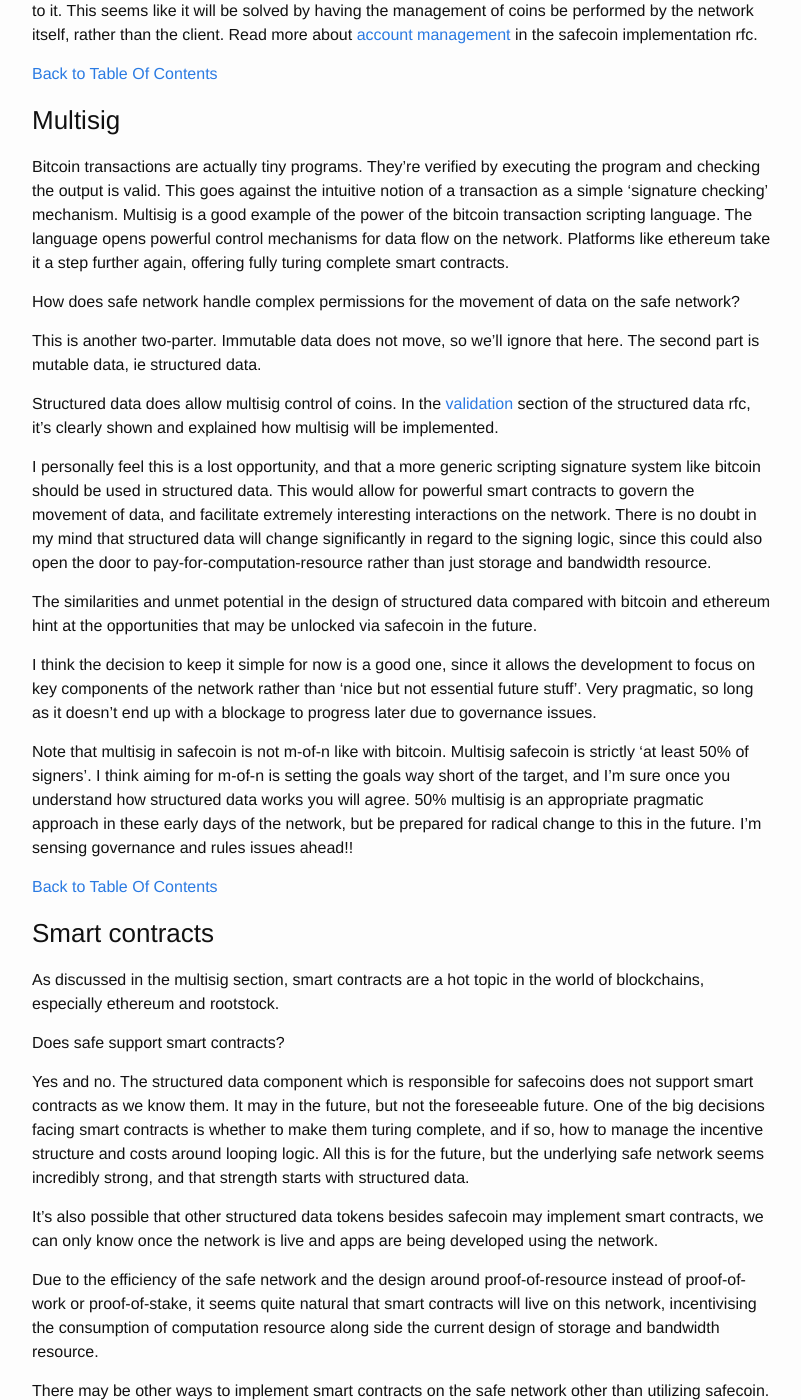
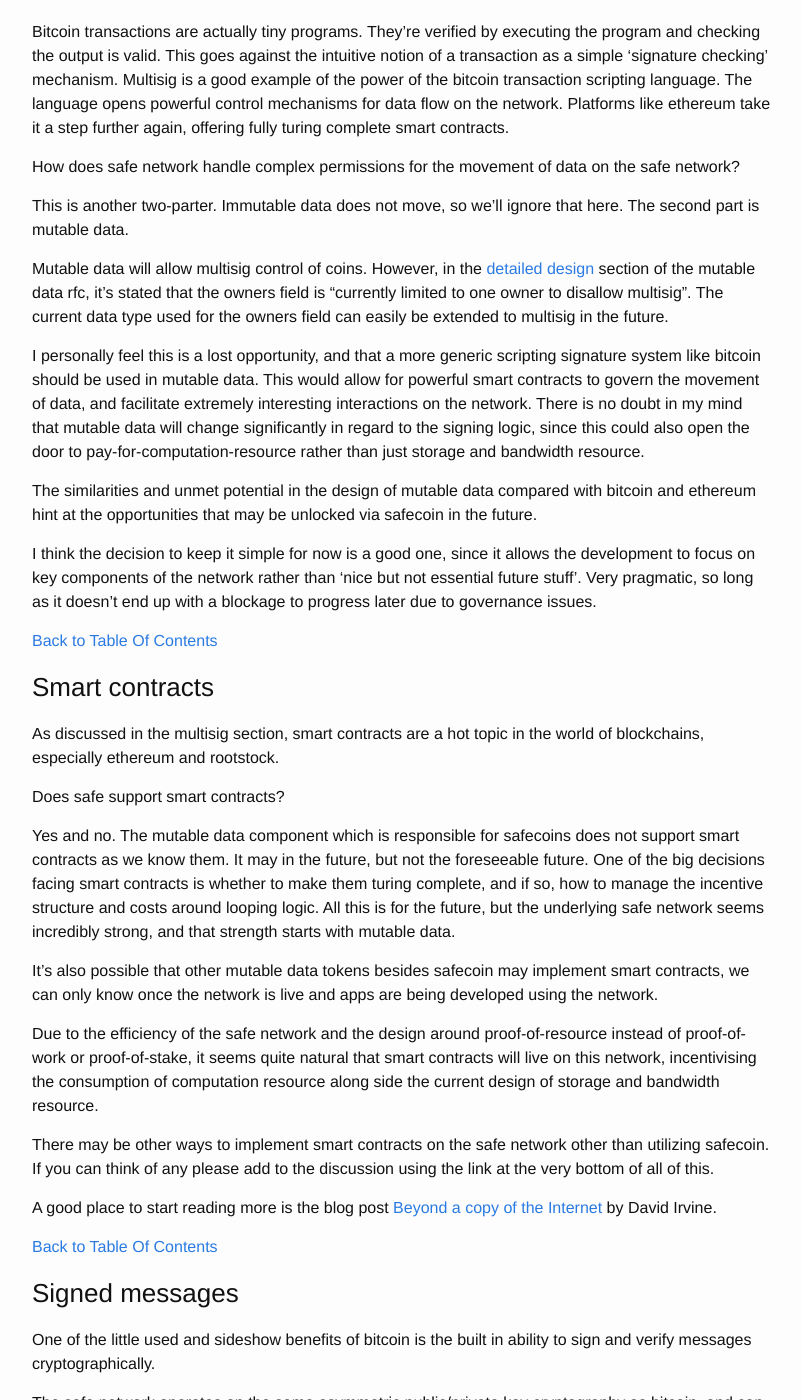
Before and after one commit to safe-network-explained/safe-network-explained.github.io, a Jekyll site: the page built from _posts/2016-05-05-safe-for-bitcoiners.markdown, in a window 1280 px wide and 1400 px high, scrolled down 26490 px. Shown: the whole window, without its empty margins (238-1039 px from the left). Built offline with Jekyll 4.4.1, drawn with Linux system fonts in a browser that asks for light colours; some of the changed text lies outside the part shown.

Commit message:
Update structured data to mutable data

```diff
--- a/_posts/2016-05-05-safe-for-bitcoiners.markdown
+++ b/_posts/2016-05-05-safe-for-bitcoiners.markdown
@@ -127,7 +127,7 @@
 
 This fundamentally different way of representing tokens is how safecoins can be transferred so quickly and with such high confidence. The transfer mechanism of safecoin is quite different to that of bitcoin.
 
-A safecoin is a special package of data (called structured data) which contains details of the current owner and the previous owner. To transfer ownership of that coin, the current owner must verify their ownership (similar to a signature in a bitcoin transaction). If they own the coin, they are allowed to change the data for the coin's current owner to be the new owner. The 'current owner' of a safecoin is like the utxo of a bitcoin transaction. The 'previous owner' is like the input that generated the utxo. Safecoins ownership can be traced back to only the current and previous owners, whereas bitcoins ownership can be traced back to the initial generation, which may include hundreds or thousands of owners.
+A safecoin is a special package of data (called mutable data) which contains details of the current owner (among other things). To transfer ownership of that coin, the current owner must verify their ownership (similar to a signature in a bitcoin transaction). If they own the coin, they are allowed to change the data for the coin's current owner to the new owner. The 'current owner' of a safecoin is like the utxo of a bitcoin transaction. Safecoins ownership can be traced only to the current owner, whereas bitcoins ownership can be traced back to the initial generation, which may include hundreds or thousands of owners.
 
 Transferring safecoin is a single atomic data event on the safe network. Once completed, it stays that way until the new owner decides to change it. There is no way it can be reversed, unlike bitcoin which can have changes to the mempool or even orphaned blocks.
 
@@ -168,7 +168,7 @@
 
 The safe network does not have a concept of zero confirmations (or confirmations at all) and transactions are final once committed to the network, which happens as soon as the close group nodes have reached consensus on the change (typically less than a second).
 
-To better understand how transactions are made on the safe network, a good place to start is the entire [unified structured data](https://github.com/maidsafe/rfcs/blob/1cd4ed22709fed673f5ce51c1d861d879abd7aec/text/0000-Unified-structured-data/0000-Unified-structured-data.md) rfc.
+To better understand how transactions are made on the safe network, a good place to start is the entire [mutable data](https://github.com/maidsafe/rfcs/blob/c63ff6636d0dc21d6939856cf3a32445c3855b8c/text/0047-mutable-data/0047-mutable-data.md) rfc.
 
 [Back to Table Of Contents](#zero-confirmations_toc)
 
@@ -230,7 +230,7 @@
 
 One of the interesting features of safe is called 'recycling' coins. Performing certain actions on the network requires the expenditure of coin to the network itself, like how a bitcoin transaction requires leaving some 'unspent' coins which go to the miners in the form of a fee.
 
-Recycling safecoin means as long as people are actively using the network there will always be some supply of coins for vaults to claim via proof of resource. Recycling is actually a convenience term for a cumbersome technical phrase: creating a delete request on a safecoin structured data. If you want to know more about how recycling works, these are good terms to research.
+Recycling safecoin means as long as people are actively using the network there will always be some supply of coins for vaults to claim via proof of resource. Recycling is actually a convenience term for a cumbersome technical phrase: creating a delete request on a safecoin mutable data. If you want to know more about how recycling works, these are good terms to research.
 
 Recycling is sometimes said to affect the economics of the safe network, because it allows the same coin to be 'minted' multiple times. Some people say this makes safecoin inflationary, but since there can never be more than 4.3B coins this isn't really true. It's like saying bitcoin is inflationary because the miners continue to receive coin from fees - in both bitcoin and the safe network the coins all come from the same limited resource pool, which makes both coins deflationary.
 
@@ -435,7 +435,7 @@
 
 The relationship and classification of safe relative to bitcoin depends on the perspective of each individual. Personally, in my heart I consider it a competitor first, with the possibility that it may replace bitcoin. But in my head I accept safe will more realistically be a 'complement' to bitcoin, operating side by side and filling a different-yet-similar purpose.
 
-Another consideration here is that safecoin is simply a 'specific type of structured data on the safe network'. Other generic types of structured data can (and will) be created on the safe network, which could be competing with or complementing safecoin. It may be that safecoin is not the dominant currency on the safe network, it all depends on adoption from users. One thing in safecoins favor is it will be the only currency that can be used to put data on the network, giving it a strong advantage over other structured-data-as-currency.
+Another consideration here is that safecoin is simply a 'specific type of mutable data on the safe network'. Other generic types of mutable data can (and will) be created on the safe network, which could be competing with or complementing safecoin. It may be that safecoin is not the dominant currency on the safe network, it all depends on adoption from users. One thing in safecoins favor is it will be the only currency that can be used to put data on the network, giving it a strong advantage over other mutable-data-as-currency.
 
 [Back to Table Of Contents](#altcoin_toc)
 
@@ -455,7 +455,7 @@
 
 Safecoin is peer to peer, there's no middle-man in charge of the transaction. Nobody can prevent safecoin being transferred from one person to another. Safecoin you own is yours and nobody can take it or prevent you from spending it.
 
-To better understand the properties of safecoin as a form of digital cash, it's best to read about how [structured data](https://github.com/maidsafe/rfcs/blob/1cd4ed22709fed673f5ce51c1d861d879abd7aec/text/0000-Unified-structured-data/0000-Unified-structured-data.md) works, since safecoin is a particular type of structured data.
+To better understand the properties of safecoin as a form of digital cash, it's best to read about how [mutable data](https://github.com/maidsafe/rfcs/blob/c63ff6636d0dc21d6939856cf3a32445c3855b8c/text/0047-mutable-data/0047-mutable-data.md) works, since safecoin is a particular type of mutable data.
 
 [Back to Table Of Contents](#digital-cash_toc)
 
@@ -627,7 +627,7 @@
 
 Since safecoin has not yet been implemented, this is not totally clear. What is known is that a public key will be used to designate the current owner of the safecoin, which is a 256 bit value. This requires the receivers public key to be communicated somehow to the sender. The scheme for encoded public keys (if any) is not yet clear.
 
-To obtain a better understanding of how the owner of a coin is designated, check the [detailed design](https://github.com/maidsafe/rfcs/blob/1cd4ed22709fed673f5ce51c1d861d879abd7aec/text/0000-Unified-structured-data/0000-Unified-structured-data.md#structureddata) of structured data in the rfc.
+To obtain a better understanding of how the owner of a coin is designated, check the [detailed design](https://github.com/maidsafe/rfcs/blob/c63ff6636d0dc21d6939856cf3a32445c3855b8c/text/0047-mutable-data/0047-mutable-data.md) of mutable data in the rfc.
 
 [Back to Table Of Contents](#addresses_toc)
 
@@ -642,8 +642,6 @@
 This means if the coin is transferred to someone else, the previous owner can no longer make changes to that coin. The change is irreversible.
 
 An interesting point on this is that unlike bitcoin which must have the transaction included in a block before it's considered irreversible, safecoin is instantly irreversible.
-
-Note that transferring safecoin is a POST action, not a PUT, so costs nothing to perform. This is outlined at the bottom of the [validation section](https://github.com/maidsafe/rfcs/blob/1cd4ed22709fed673f5ce51c1d861d879abd7aec/text/0000-Unified-structured-data/0000-Unified-structured-data.md#validation) of the unified structured data rfc. This is a big advantage over bitcoin, where every change to ownership costs money. Lightning network will go a long way to improving that for bitcoin, but at the added cost of complexity.
 
 [Back to Table Of Contents](#irreversible_toc)
 
@@ -765,17 +763,15 @@
 
 How does safe network handle complex permissions for the movement of data on the safe network?
 
-This is another two-parter. Immutable data does not move, so we'll ignore that here. The second part is mutable data, ie structured data.
+This is another two-parter. Immutable data does not move, so we'll ignore that here. The second part is mutable data.
 
-Structured data does allow multisig control of coins. In the [validation](https://github.com/maidsafe/rfcs/blob/1cd4ed22709fed673f5ce51c1d861d879abd7aec/text/0000-Unified-structured-data/0000-Unified-structured-data.md#validation) section of the structured data rfc, it's clearly shown and explained how multisig will be implemented.
+Mutable data will allow multisig control of coins. However, in the [detailed design](https://github.com/maidsafe/rfcs/blob/c63ff6636d0dc21d6939856cf3a32445c3855b8c/text/0047-mutable-data/0047-mutable-data.md#detailed-design) section of the mutable data rfc, it's stated that the owners field is "currently limited to one owner to disallow multisig". The current data type used for the owners field can easily be extended to multisig in the future.
 
-I personally feel this is a lost opportunity, and that a more generic scripting signature system like bitcoin should be used in structured data. This would allow for powerful smart contracts to govern the movement of data, and facilitate extremely interesting interactions on the network. There is no doubt in my mind that structured data will change significantly in regard to the signing logic, since this could also open the door to pay-for-computation-resource rather than just storage and bandwidth resource.
+I personally feel this is a lost opportunity, and that a more generic scripting signature system like bitcoin should be used in mutable data. This would allow for powerful smart contracts to govern the movement of data, and facilitate extremely interesting interactions on the network. There is no doubt in my mind that mutable data will change significantly in regard to the signing logic, since this could also open the door to pay-for-computation-resource rather than just storage and bandwidth resource.
 
-The similarities and unmet potential in the design of structured data compared with bitcoin and ethereum hint at the opportunities that may be unlocked via safecoin in the future.
+The similarities and unmet potential in the design of mutable data compared with bitcoin and ethereum hint at the opportunities that may be unlocked via safecoin in the future.
 
 I think the decision to keep it simple for now is a good one, since it allows the development to focus on key components of the network rather than 'nice but not essential future stuff'. Very pragmatic, so long as it doesn't end up with a blockage to progress later due to governance issues.
-
-Note that multisig in safecoin is not m-of-n like with bitcoin. Multisig safecoin is strictly 'at least 50% of signers'. I think aiming for m-of-n is setting the goals way short of the target, and I'm sure once you understand how structured data works you will agree. 50% multisig is an appropriate pragmatic approach in these early days of the network, but be prepared for radical change to this in the future. I'm sensing governance and rules issues ahead!!
 
 [Back to Table Of Contents](#multisig_toc)
 
@@ -785,13 +781,15 @@
 
 Does safe support smart contracts?
 
-Yes and no. The structured data component which is responsible for safecoins does not support smart contracts as we know them. It may in the future, but not the foreseeable future. One of the big decisions facing smart contracts is whether to make them turing complete, and if so, how to manage the incentive structure and costs around looping logic. All this is for the future, but the underlying safe network seems incredibly strong, and that strength starts with structured data.
+Yes and no. The mutable data component which is responsible for safecoins does not support smart contracts as we know them. It may in the future, but not the foreseeable future. One of the big decisions facing smart contracts is whether to make them turing complete, and if so, how to manage the incentive structure and costs around looping logic. All this is for the future, but the underlying safe network seems incredibly strong, and that strength starts with mutable data.
 
-It's also possible that other structured data tokens besides safecoin may implement smart contracts, we can only know once the network is live and apps are being developed using the network.
+It's also possible that other mutable data tokens besides safecoin may implement smart contracts, we can only know once the network is live and apps are being developed using the network.
 
 Due to the efficiency of the safe network and the design around proof-of-resource instead of proof-of-work or proof-of-stake, it seems quite natural that smart contracts will live on this network, incentivising the consumption of computation resource along side the current design of storage and bandwidth resource.
 
 There may be other ways to implement smart contracts on the safe network other than utilizing safecoin. If you can think of any please add to the discussion using the link at the very bottom of all of this.
+
+A good place to start reading more is the blog post [Beyond a copy of the Internet](https://metaquestions.me/2017/09/06/connecting-ideas-and-providing-much-needed-solutions/) by David Irvine.
 
 [Back to Table Of Contents](#smart-contracts_toc)
 
@@ -829,7 +827,7 @@
 
 There are a few parts to this.
 
-Firstly, security of keys for modifying structured data. This is identical to bitcoin and the exact same techniques apply. You can use cold storage here!
+Firstly, security of keys for modifying mutable data. This is identical to bitcoin and the exact same techniques apply. You can use cold storage here!
 
 Secondly, security of account details for the network. These allow you to access your private data, but nobody else. How can a user keep this information secure?
 
@@ -941,7 +939,7 @@
 * opportunistic caching
 * recycling safecoin
 * self-encryption
-* structured data (mutable vs immutable data)
+* mutable data (mutable vs immutable data)
 * vault
 * vault persona
 * vault ranking
```
